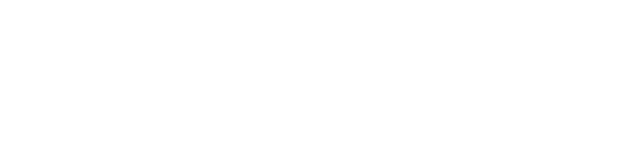
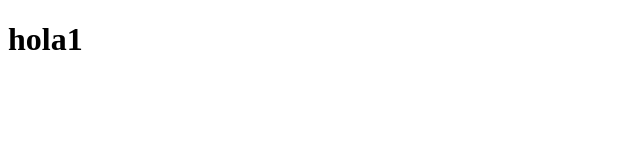
Before and after one commit to marexuna/marexuna.github.io, a plain HTML site: page index.html in a window 1280 px wide. Shown: the whole page, without its empty margins (0-640 px from the left). Drawn offline with Linux system fonts and the light colour scheme.

Commit message:
version 0.1.1

```diff
--- a/index.html
+++ b/index.html
@@ -6,6 +6,6 @@
     <title>Document</title>
 </head>
 <body>
-    <h1></h1>
+    <h1>hola1</h1>
 </body>
 </html>
```
